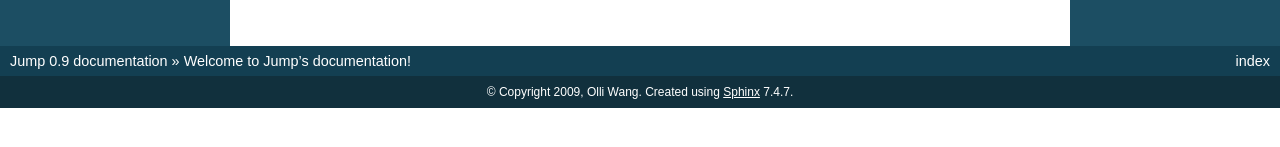
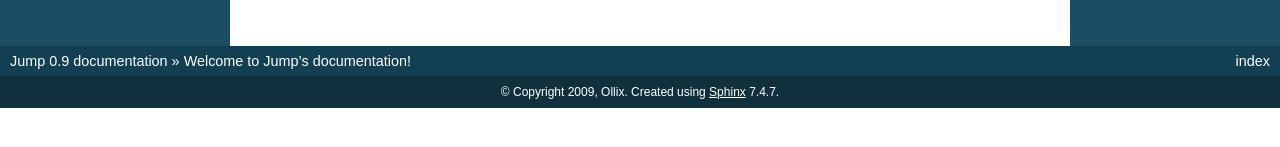
Before and after one commit to jonasdiemer/jump, a Sphinx documentation site: the page built from docs/index.rst, in a window 1280 px wide. Shown: the part 253-400 px from the top of the page. Built offline with Sphinx 7.4.7, drawn with Linux system fonts in a browser that asks for light colours.

Commit message:
Change the copyright owner to Ollix.

```diff
--- a/docs/conf.py
+++ b/docs/conf.py
@@ -38,7 +38,7 @@ master_doc = 'index'
 
 # General information about the project.
 project = u'Jump'
-copyright = u'2009, Olli Wang'
+copyright = u'2009, Ollix'
 
 # The version info for the project you're documenting, acts as replacement for
 # |version| and |release|, also used in various other places throughout the
@@ -173,7 +173,7 @@ htmlhelp_basename = 'Jumpdoc'
 # (source start file, target name, title, author, documentclass [howto/manual]).
 latex_documents = [
   ('index', 'Jump.tex', u'Jump Documentation',
-   u'Olli Wang', 'manual'),
+   u'Ollix', 'manual'),
 ]
 
 # The name of an image file (relative to this directory) to place at the top of
```
